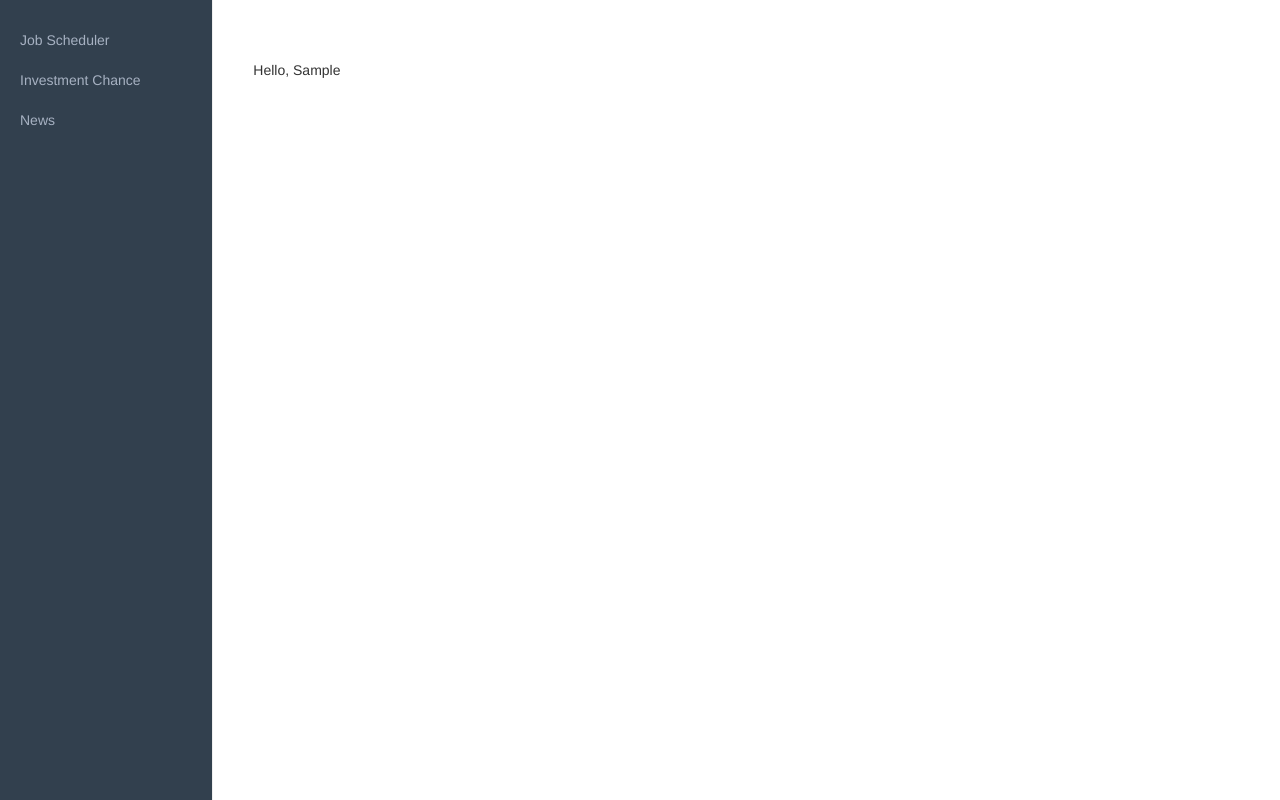
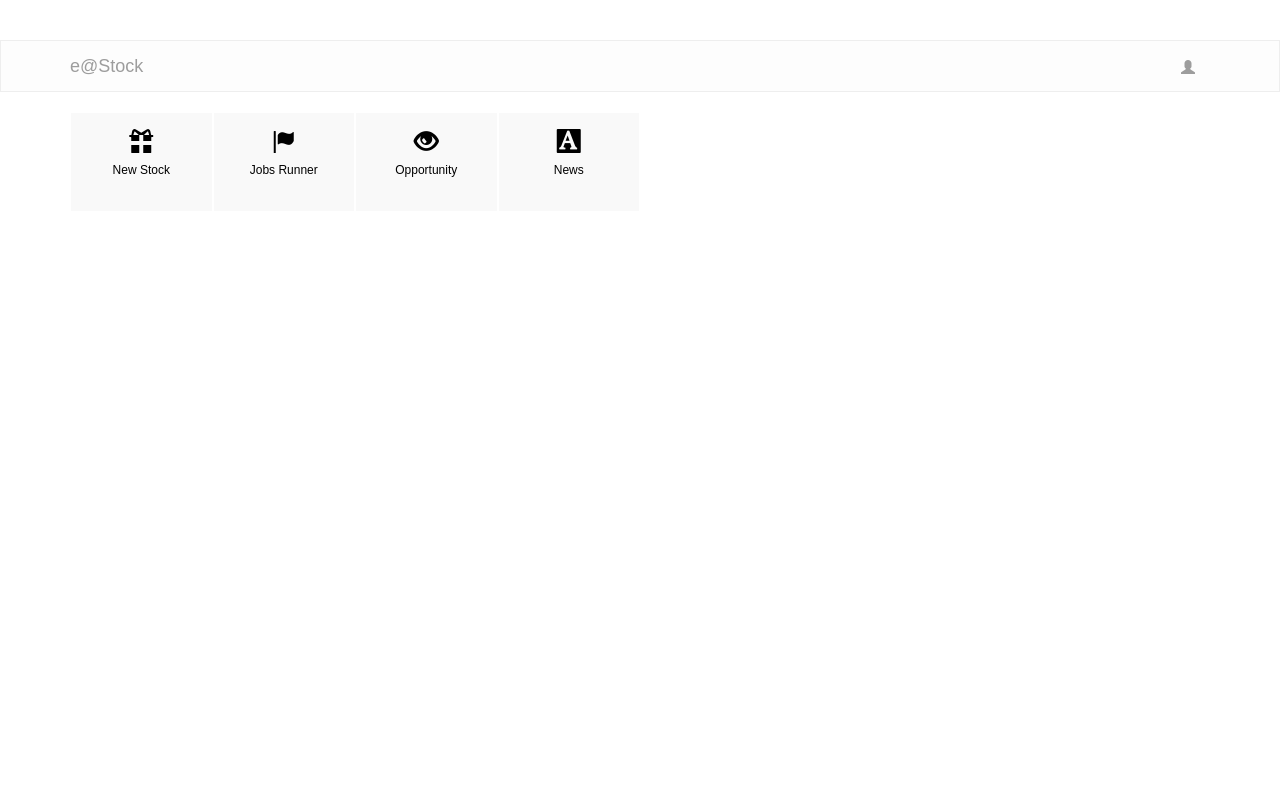
Before and after one commit to enix223/estock, a Django app: page / in a window 1280 px wide. Run offline with Django 3.2, Linux system fonts and the light colour scheme; the visitor is signed in with stand-in values (Sample User, id 1); parts of the project's set-up code (start-up, migrations or seed data) failed here and were passed over; some libraries are stand-ins or nearby versions.

Commit message:
create combination / list page

```diff
--- /dev/null
+++ b/console/templates/base.html
@@ -0,0 +1,39 @@
+{% load staticfiles %}
+
+<html lang="en">
+<head>
+	<meta charset="utf-8" />
+	<meta http-equiv="X-UA-Compatible" content="IE=edge" />
+	<meta name="viewport" content="width=device-width, initial-scale=1" />
+	<meta name="description" content="" />
+	<meta name="author" content="enix223@163.com" />
+	<title>e@Stock | Data Driven Investment</title>
+	<!-- Bootstrap CSS -->
+	<link href="{% static 'css/bootstrap.min.css' %}" rel="stylesheet" />
+	<!-- Cloudesk CSS -->
+	<link href="{% static 'css/estock.css' %}?v=1.1" rel="stylesheet" />
+	<script src="{% static 'js/bootstrap.min.js' %}"></script>
+</head>
+
+<body>
+	<header class="navbar navbar-static-top navbar-inverse es-nav"  role="banner" id="banner">
+		<div class="container">
+			<div class="navbar-header">
+				<a class="navbar-brand" href="#">e@Stock</a>
+			</div>
+			<nav>
+				<ul class="nav navbar-nav pull-right">
+					<li>
+						<a class="glyphicon glyphicon-user" href="#"> </a>
+					</li>
+				</ul>
+			</nav>
+		</div>
+	</header>
+
+	{% block content %}
+
+	{% endblock %}
+</body>
+
+</html>
--- a/console/templates/home.html
+++ b/console/templates/home.html
@@ -1,42 +1,38 @@
-{% load staticfiles %}
+{% extends "base.html" %}
 
-<html lang="en">
-<head>
-	<meta charset="utf-8" />
-	<meta http-equiv="X-UA-Compatible" content="IE=edge" />
-	<meta name="viewport" content="width=device-width, initial-scale=1" />
-	<meta name="description" content="" />
-	<meta name="author" content="enix223@163.com" />
-	<title>e@Stock | Data Driven Investment</title>
-	<!-- Bootstrap CSS -->
-	<link href="{% static 'css/bootstrap.min.css' %}" rel="stylesheet" />
-	<!-- Cloudesk CSS -->
-	<link href="{% static 'css/estock.css' %}?v=1.1" rel="stylesheet" />
-	<script src="{% static 'js/bootstrap.min.js' %}"></script>
-</head>
-
-<body>
-	<div class="container-fluid">
+{% block content %}
+	<div class="container">
 		<div class="row">
-			<!-- Side bar -->
-			<div class="col-sm-3 col-md-2 sidebar">
-				<ul class="nav nav-sidebar">
+			<div class="col-sm-12">
+				<div class="es-app">
+					<ul class="es-app-list">
 						<li>
-						<a href="#">Job Scheduler</a>
+							<a href="{% url 'newstock-combine' %}">
+								<span class="glyphicon glyphicon-gift"></span>
+								<span class="glyphicon-class">New Stock</span>
+							</a>
 						</li>
 						<li>
-						<a href="#">Investment Chance</a>
+							<a href="#">
+								<span class="glyphicon glyphicon-flag"></span>
+								<span class="glyphicon-class">Jobs Runner</span>
+							</a>
 						</li>
 						<li>
-						<a href="#">News</a>
+							<a href="#">
+								<span class="glyphicon glyphicon-eye-open"></span>
+								<span class="glyphicon-class">Opportunity</span>
+							</a>
+						</li>
+						<li>
+							<a href="#">
+								<span class="glyphicon glyphicon-text-background"></span>
+								<span class="glyphicon-class">News</span>
+							</a>
 						</li>
 					</ul>
 				</div>
-			<div class="col-sm-9 col-sm-offset-3 col-md-10 col-md-offset-2 main">
-				<p>Hello, {{user.first_name}}</p>
 			</div>
 		</div>
 	</div>
-</body>
-
-</html>
+{% endblock %}
--- a/console/urls.py
+++ b/console/urls.py
@@ -8,5 +8,9 @@ urlpatterns = patterns('',
     # Job
     url(r'^jobs/list'   , 'console.views_jobs.job_list'   , name='job-list'   ),
     url(r'^jobs/trigger', 'console.views_jobs.job_trigger', name='job-trigger'),
-    url(r'^jobs/end'    , 'console.views_jobs.job_end'    , name='job-list'   ),
+    url(r'^jobs/end'    , 'console.views_jobs.job_force_end'    , name='job-list'   ),
+
+    # New stock app
+    url(r'^newstock/combine', 'console.views_newstock.combine', name='newstock-combine'),
+    url(r'^newstock/list', 'console.views_newstock.list', name='newstock-list'),
 )
--- a/static/css/estock.css
+++ b/static/css/estock.css
@@ -1,6 +1,7 @@
 body {
   padding-top: 40px;
   padding-bottom: 40px;
+  font-family: arial, 'Microsoft Yahei', 'Hiragino Sans GB', sans-serif;
 }
 
 .login-container{
@@ -67,6 +68,16 @@ body {
  */
 .navbar-fixed-top {
   border: 0;
+}
+
+
+/*
+ * Banner
+ */
+
+.es-nav {
+  background-color: #fdfdfd;
+  border: 1px solid #eee;
 }
 
 /*
@@ -149,3 +160,61 @@ body {
   display: inline-block;
   border-radius: 50%;
 }
+
+/* App list */
+.es-app {
+  margin:0 -10px 20px;
+  overflow:hidden
+}
+
+.es-app-list {
+  padding-left:0;
+  list-style:none
+}
+
+.es-app li {
+  float:left;
+  width:25%;
+  height:100px;
+  padding:10px;
+  font-size:10px;
+  line-height:1.4;
+  text-align:center;
+  background-color:#f9f9f9;
+  border:1px solid #fff
+}
+
+.es-app .glyphicon {
+  margin-top:5px;
+  margin-bottom:10px;
+  font-size:24px
+}
+
+.es-app .glyphicon-class {
+  display:block;
+  text-align:center;
+  word-wrap:break-word
+}
+
+.es-app li a{
+  color:#000;
+  display: block;
+  height: 100%;
+  width: 100%;
+}
+
+.es-app li a:hover{
+  color:#fff;
+  text-decoration: none;
+  background-color:#563d7c;
+}
+
+.es-app li:hover{
+  color:#fff;
+  background-color:#563d7c;
+}
+
+@media (min-width:768px){
+  .es-app{margin-right:0;margin-left:0}
+  .es-app li{width:12.5%;font-size:12px}
+}
```
Also changed, not shown: console/models.py (+9 -0 lines), console/templates/newstock/combine.html (added, +36 -0 lines), console/templates/newstock/list.html (added, +46 -0 lines), console/views_newstock.py (added, +42 -0 lines), doc/requirement.txt (added, +47 -0 lines), 2 other files. Lines whose indentation alone changed are shown as unchanged.
